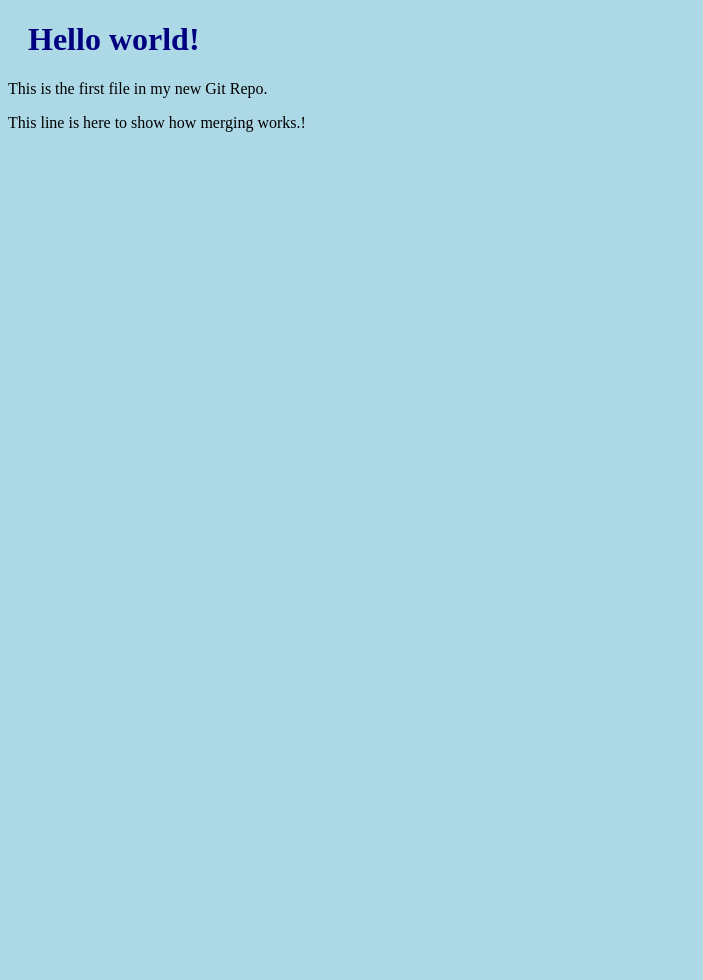
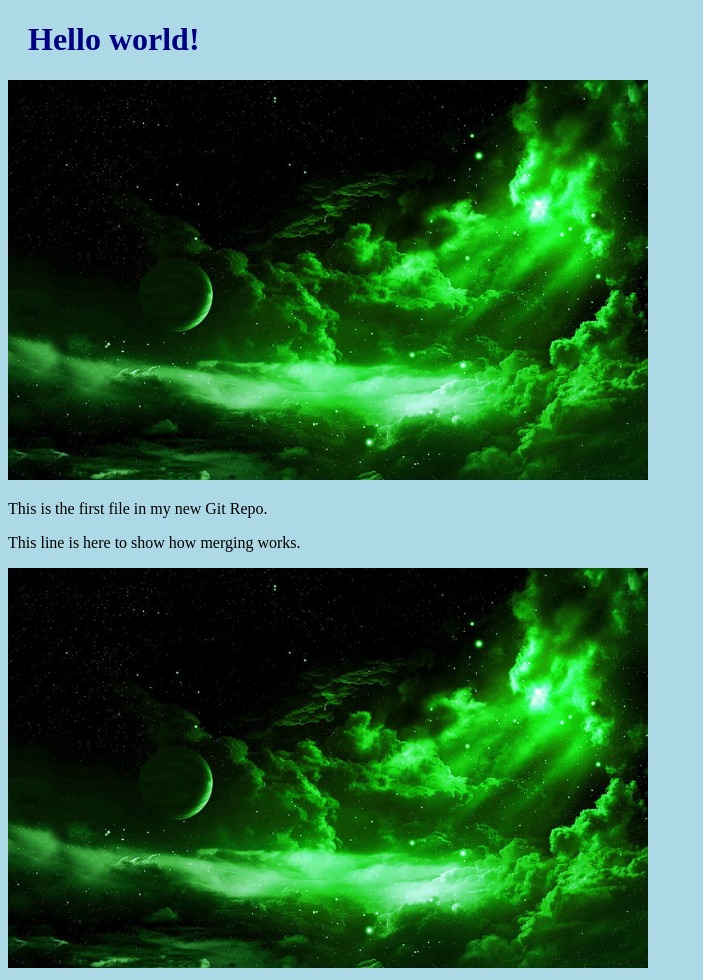
Before and after one commit to KentBrian054/hello-world, a plain HTML site: page new.html in a window 1280 px wide. Shown: the whole page, without its empty margins (0-703 px from the left). Before the commit the page ends 800 px from the top, so only its background shows below. Drawn offline with Linux system fonts and the light colour scheme.

Commit message:
Updated index.html. Resized image

```diff
--- a/new.html
+++ b/new.html
@@ -5,10 +5,11 @@
 <link rel="stylesheet" href="style.css">
 </head>
 <body>
-
 <h1>Hello world!</h1>
+<div><img src="img_hello_world.jpg" alt="Hello World from Space" style="width:100%;max-width:640px"></div>
 <p>This is the first file in my new Git Repo.</p>
-<p>This line is here to show how merging works.!</p>
+<p>This line is here to show how merging works.</p>
+<div><img src="img_hello_world.jpg" alt="Hello Git" style="width:100%;max-width:640px"></div>
 
 </body>
 </html>
```
